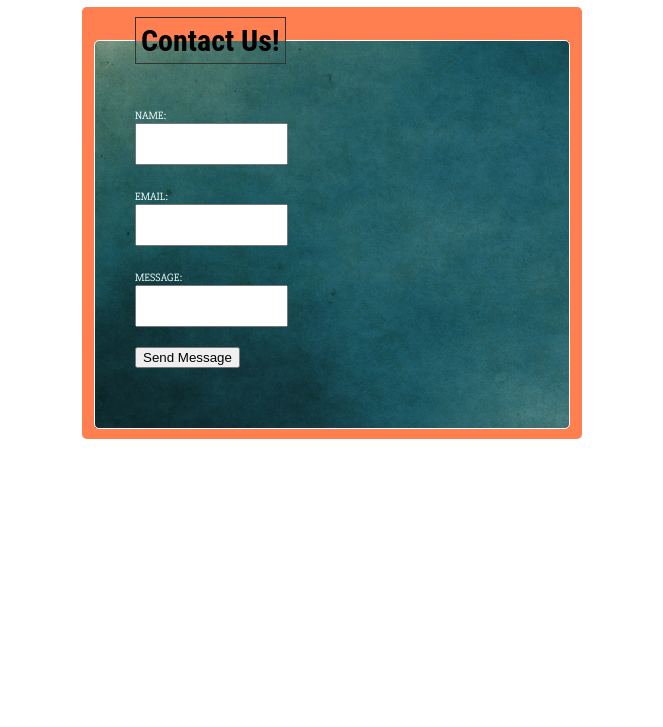
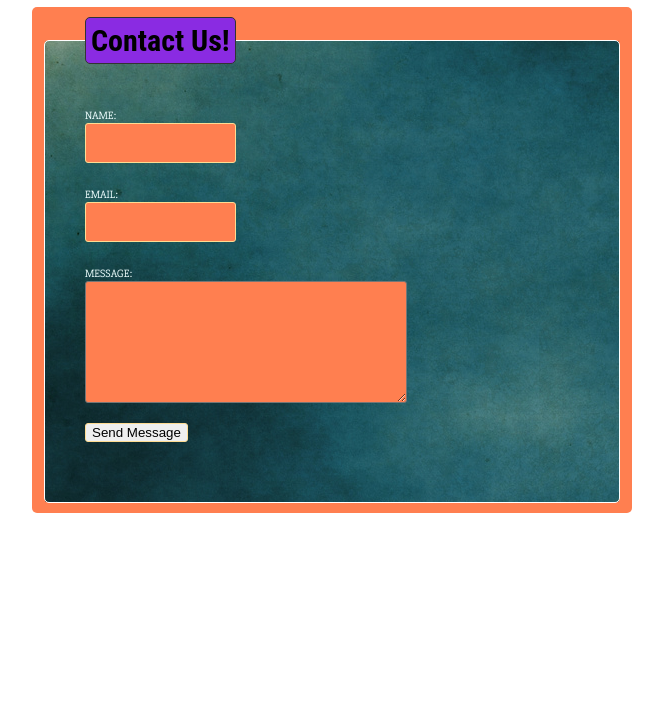
Before and after one commit to pdrogfer/WEB_DEV, a plain HTML site: page Lesson 14 CSS Intermediate II/styling_forms.html in a window 1280 px wide. Shown: the part 73-800 px from the top of the page, without its empty margins (308-971 px from the left). Drawn offline with Linux system fonts and the light colour scheme.

Commit message:
updated Lesson 14

```diff
--- a/Lesson 14 CSS Intermediate II/styles.css
+++ b/Lesson 14 CSS Intermediate II/styles.css
@@ -1,8 +1,8 @@
 .myDiv {
-
+    /* background of the myDiv element, not the rest of the page */
     background-image: url("images/cat_63.jpg");
-    width: 700px;
-    height: 700px;
+    /* to scale an image: */
+    background-size: 50%;
     background-repeat: no-repeat;
     padding: 200px;
 
@@ -11,14 +11,14 @@
     background-repeat: repeat;
      */
 }
-
+/*-------------------------------------------------------------------*/
 /* Styling Forms */
 
 #container {
 
     /* a trick to center the content in the browser, the remaining space is
      divided by two */
-    width: 500px;
+    width: 600px;
     margin: 0 auto;
 
 }
@@ -42,6 +42,8 @@ form legend {
     padding: 5px;
     font-size: 30px;
     font-weight: bold;
+    background-color: blueviolet;
+    border-radius: 5px;
 }
 /* grouping selectors, each with sub-selectors */
 form input, form textarea {
@@ -61,9 +63,21 @@ form label {
     font-family: 'Slabo 27px', serif;
 }
 /* that is: all input elements of type text inside a form, etc */
-form input[type = "text"], form input[type = "email"] {
+form input[type = "text"], form input[type = "email"] , form textarea {
     padding: 10px;
+    color: #333333;
+    background-color: coral;
+    font-family: 'Indie Flower', sans-serif, serif;
     font-size: 12px;
-    color: #333333;
-    font-family: 'Indie Flower', sans-serif, serif;
 }
+
+form textarea {
+    width: 300px;
+    height: 100px;
+    border-radius: 3px;
+}
+
+form input {
+    border: solid 1px #ffdc92;
+    border-radius: 3px;
+}
--- a/Lesson 14 CSS Intermediate II/styling_forms.html
+++ b/Lesson 14 CSS Intermediate II/styling_forms.html
@@ -27,8 +27,7 @@
                     <input type="text" id="contact_email">
 
                     <label for="contact_message">message:</label>
-                    <input type="text" id="contact_message">
-
+                    <textarea id = "contact_message"></textarea>
                     <input type="submit" value="Send Message">
                 </fieldset>
             </form>
```
